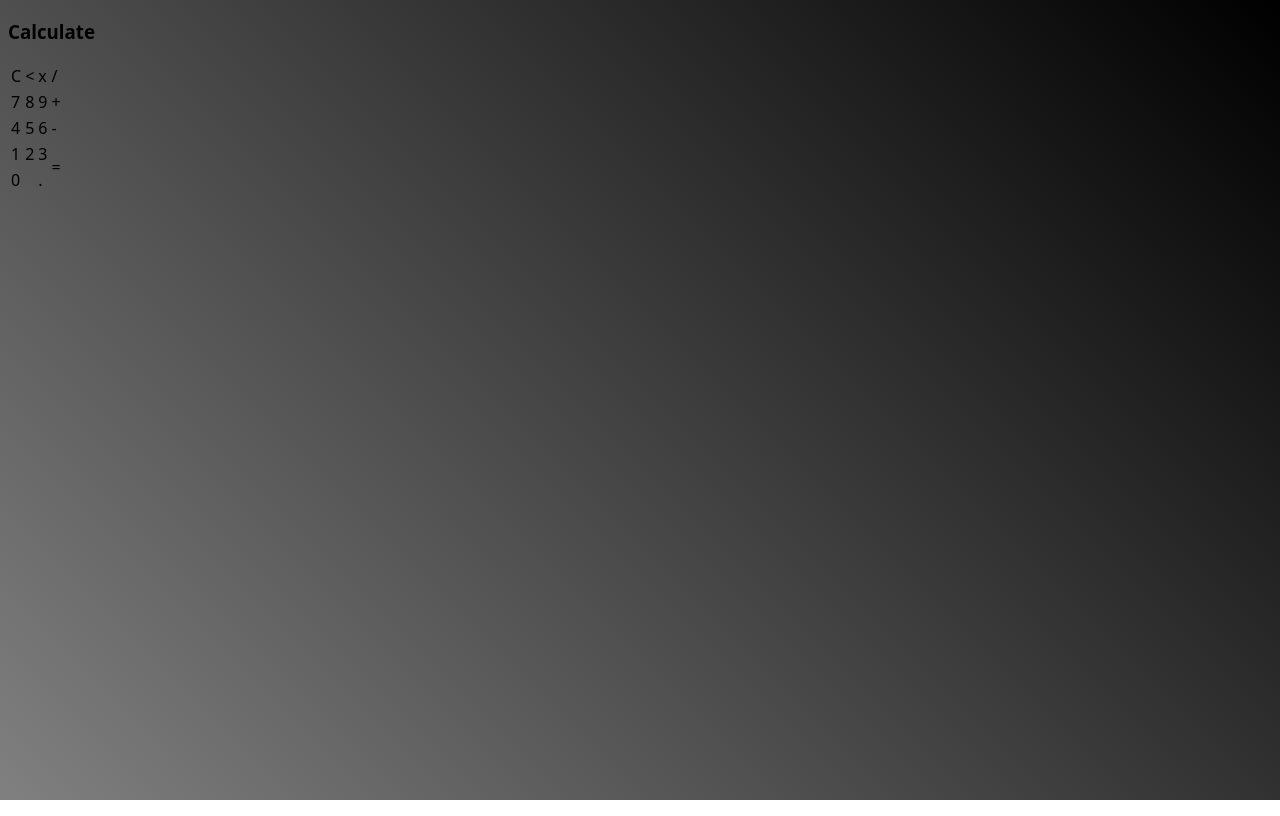
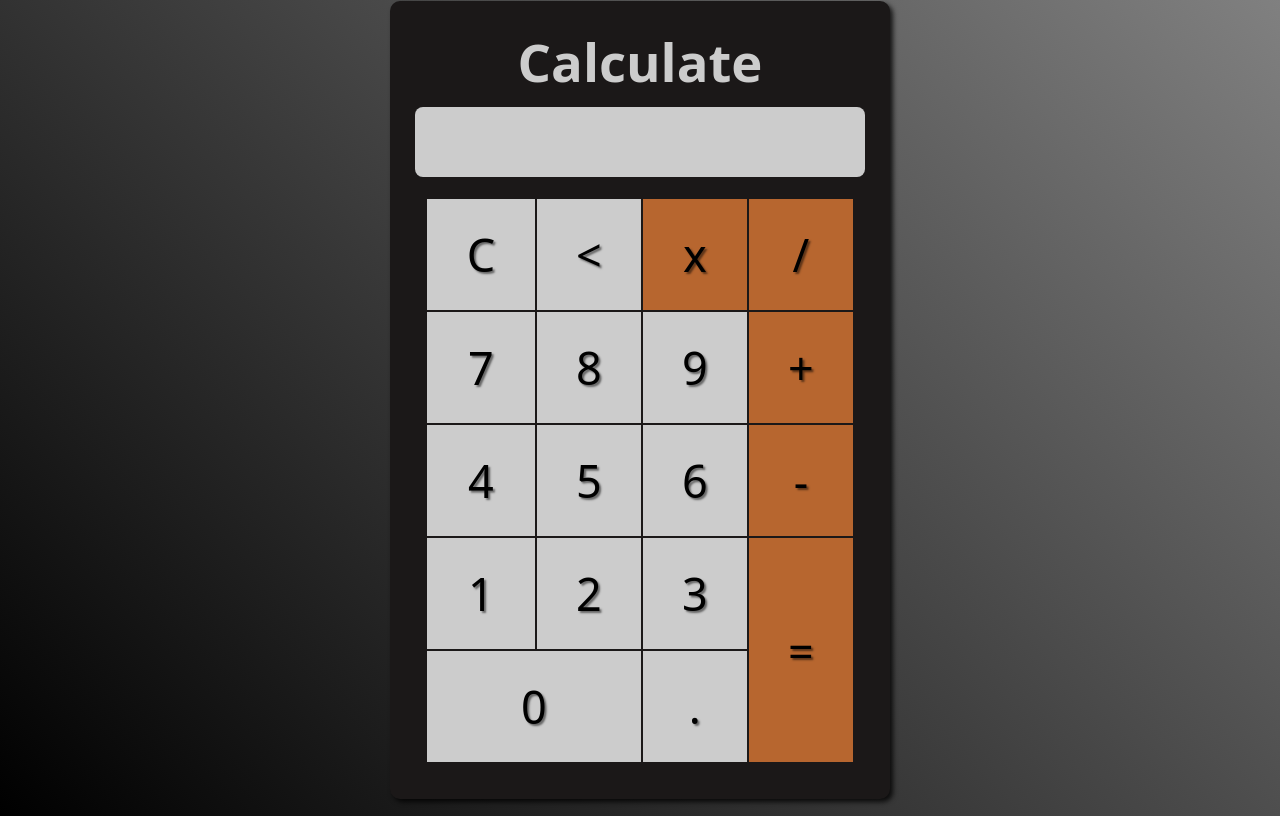
Before and after one commit to magnata19/estudo_calculadora, a plain HTML site: page index.html in a window 1280 px wide. Drawn offline with Linux system fonts and the light colour scheme.

Commit message:
Update style.css

```diff
--- a/style.css
+++ b/style.css
@@ -1,56 +1,62 @@
+body{
+    background-image: linear-gradient(45deg, black, grey );
+    height: 100vh;
+}
 
-html{
-    height: 100vh;
-    margin:0;
-    padding: 0;
+.container{
+    font-size: 45px;
     font-family: system-ui, -apple-system, BlinkMacSystemFont, 'Segoe UI', Roboto, Oxygen, Ubuntu, Cantarell, 'Open Sans', 'Helvetica Neue', sans-serif;
     box-sizing: border-box;
-    background-image: linear-gradient(45deg , grey , black);
+    padding: 25px;
+    position: absolute;
+    top: 50%;
+    left: 50%;
+    transform: translate(-50%,-50%);
+    background-color: #1b1818;
+    border-radius: 10px;
+    box-shadow: 3px 3px 5px rgba(0, 0, 0, .8);
+}
+
+div.container h3{
+    color: #ccc;
+    margin:0px;
+    text-align: center;
+}
+
+#display{
+    background-color: #ccc;
+    padding: 10px;
+    border-radius: 8px;
+    margin-bottom: 10px;
+    text-align: end;
+    font-size: 45px;
+    height: 50px;
+    margin-top: 10px;
+}
+
+table{
+    padding: 10px;
+    width: 450px;
+}
+
+table td {
+    background-color: #ccc;
+    text-align: center;
+    padding: 25px;
+    cursor: pointer;
+}
+table td.operator{
+    background-color: #b7662f;
+    text-shadow: 2px 2px 2px rgba(0,0,0,.5);
 
 }
 
-h1{
-    text-align: center;
-    font-size: 50px;
+table td.number{
+    text-shadow: 2px 2px 2px rgba(0,0,0,.5);
 }
 
-h2{
-    text-align: center;
+table td:hover{
+    background-color: rgba(0, 0, 0, .6);
+    color: #ccc;
+    transition: all 0.6s;
 }
-
-.calculator{
-    position: absolute;
-    top: 50%;
-    left: 50%;
-    transform: translate(-50%, -50%);
-   background-color: #221e1e;
-   padding: 25px;
-   border-radius: 10px;
-
-
-}
-
-tr td button{
-    border: none;
-    width: 50px;
-    height: 50px;
-    cursor: pointer;
-    background-color: #6c6262;
-    color: #ccc;
-    border-radius: 10px;
-}
-
-
-button:hover{
-    opacity: 0.7;
-}
-
-.display   {
-   background-color: #ccc;
-   height: 20px;
-   text-align: end;
-   padding: 10px;
-   border-radius: 10px;
-    margin: 0 0 10px 0;
-
-}
```
